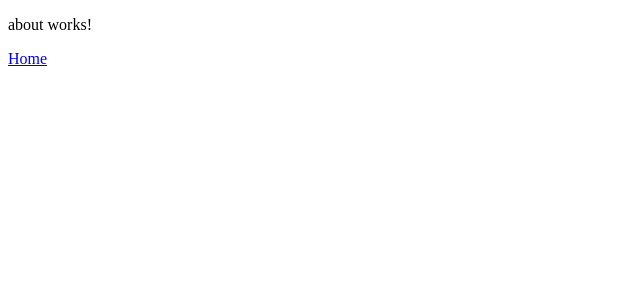
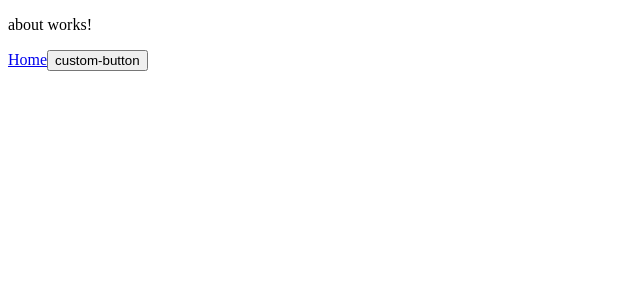
Before and after one commit to ozaki25/ng-code-splitting-sample, an Angular app: page /about in a window 1280 px wide. Shown: the top 300 px of the page, without its empty margins (0-640 px from the left). Built offline with nearby package versions, Linux system fonts and the light colour scheme.

Commit message:
import shared module

```diff
--- a/src/app/about/about.component.html
+++ b/src/app/about/about.component.html
@@ -1,2 +1,3 @@
 <p>about works!</p>
 <a routerLink="/">Home</a>
+<app-custom-button></app-custom-button>
--- a/src/app/about/about.module.ts
+++ b/src/app/about/about.module.ts
@@ -3,9 +3,10 @@ import { CommonModule } from '@angular/common';
 
 import { AboutRoutingModule } from './about-routing.module';
 import { AboutComponent } from './about.component';
+import { SharedModule } from '../shared/shared.module';
 
 @NgModule({
   declarations: [AboutComponent],
-  imports: [CommonModule, AboutRoutingModule],
+  imports: [CommonModule, AboutRoutingModule, SharedModule],
 })
 export class AboutModule {}
--- a/src/app/home/home.component.html
+++ b/src/app/home/home.component.html
@@ -1,2 +1,3 @@
 <p>home works!</p>
 <a routerLink="about">About</a>
+<app-custom-button></app-custom-button>
--- a/src/app/home/home.module.ts
+++ b/src/app/home/home.module.ts
@@ -3,9 +3,10 @@ import { CommonModule } from '@angular/common';
 
 import { HomeRoutingModule } from './home-routing.module';
 import { HomeComponent } from './home.component';
+import { SharedModule } from '../shared/shared.module';
 
 @NgModule({
   declarations: [HomeComponent],
-  imports: [CommonModule, HomeRoutingModule],
+  imports: [CommonModule, HomeRoutingModule, SharedModule],
 })
 export class HomeModule {}
```
